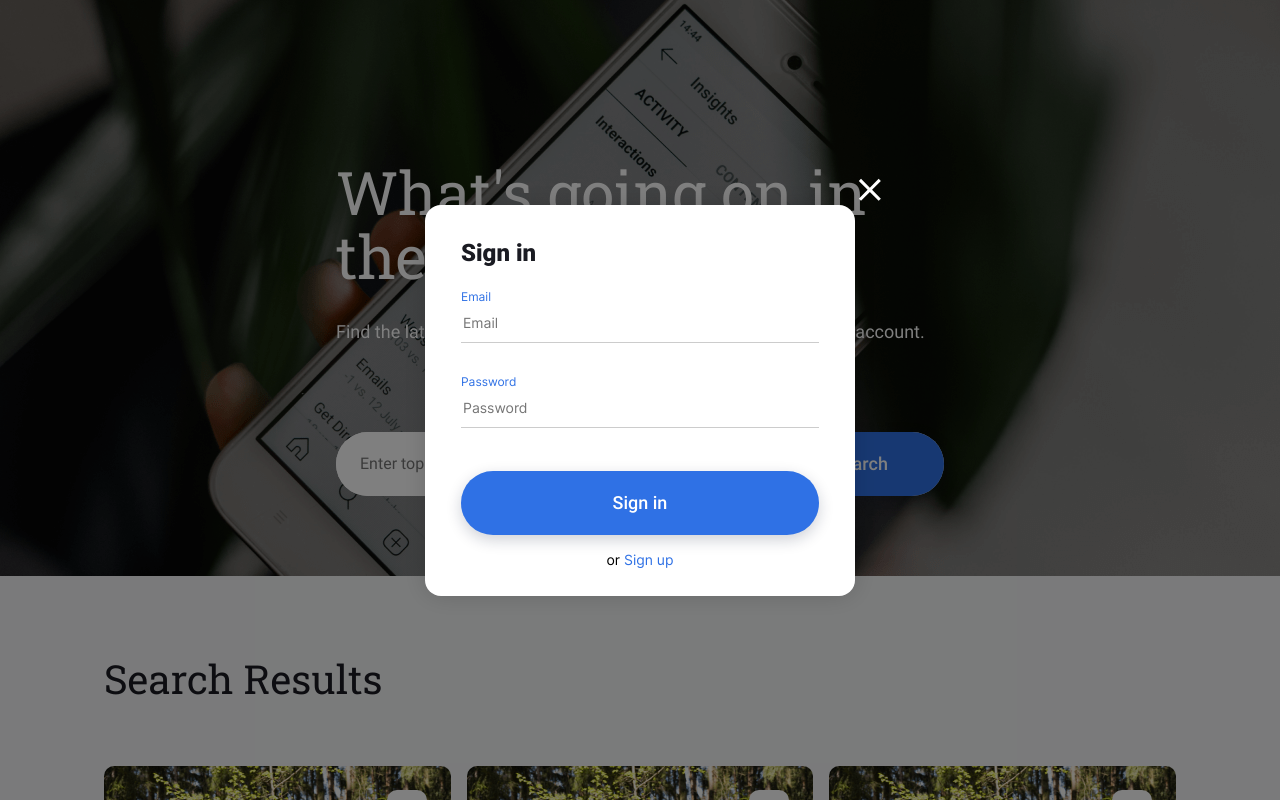
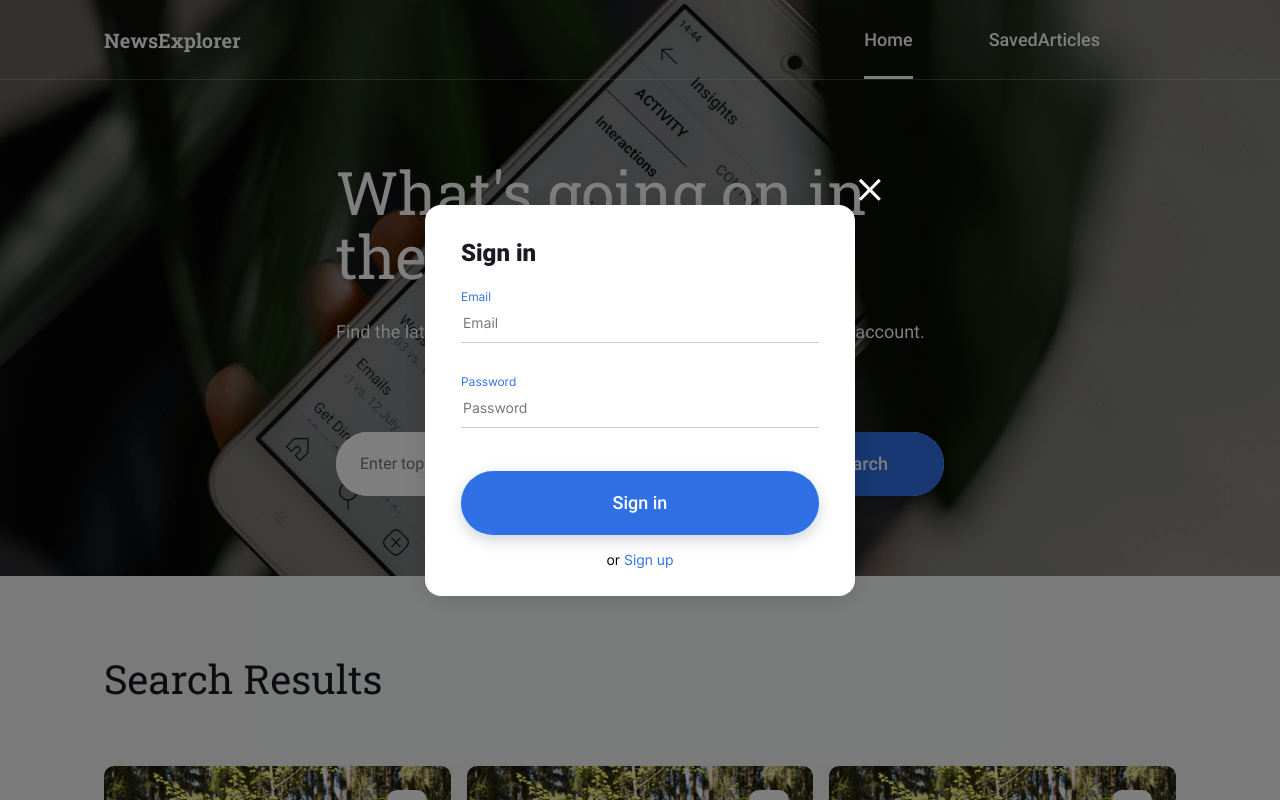
Before and after one commit to idenispankov/news-explorer-frontend, a React (Create React App) app: page /signin in a window 1280 px wide. Shown: the top 800 px of the page. Built offline with nearby package versions, Linux system fonts and the light colour scheme.

Commit message:
Navbar Component in progress, logo, home, articles works

```diff
--- a/src/components/App/App.js
+++ b/src/components/App/App.js
@@ -1,15 +1,16 @@
 import { useState } from 'react';
 import { Route, Switch } from 'react-router-dom';
 import './App.css';
-import Header from '../Header/Header.js';
-import About from '../About/About.js';
-import Footer from '../Footer/Footer.js';
-import NotFound from '../NotFound/NotFound.js';
-import Preloader from '../Preloader/Preloader.js';
-import SavedNewsHeader from '../SavedNewsHeader/SavedNewsHeader.js';
-import Main from '../Main/Main.js';
-import Login from '../Login/Login.js';
-import Register from '../Register/Register.js';
+import Header from '../Header/Header';
+import About from '../About/About';
+import Footer from '../Footer/Footer';
+import NotFound from '../NotFound/NotFound';
+import Preloader from '../Preloader/Preloader';
+import SavedNewsHeader from '../SavedNewsHeader/SavedNewsHeader';
+import Main from '../Main/Main';
+import Login from '../Login/Login';
+import Register from '../Register/Register';
+import Navbar from '../Navbar/Navbar';
 
 function App() {
   const [loggedin, setLoggedin] = useState(false);
@@ -18,7 +19,7 @@ function App() {
 
   return (
     <div className='app'>
-      <nav className='navbar'></nav>
+      <Navbar loggedin={loggedin} />
       <Switch>
         {/* Signup Route */}
         <Route path='/signup'>
--- a/src/components/Card/Card.js
+++ b/src/components/Card/Card.js
@@ -1,6 +1,6 @@
 import './Card.css';
 import card from '../../images/card.png';
-import { useHistory } from 'react-router-dom';
+import { useHistory, withRouter } from 'react-router-dom';
 import { useState } from 'react';
 
 const Card = ({ loggedin, setIsPopupOpen }) => {
@@ -41,7 +41,7 @@ const Card = ({ loggedin, setIsPopupOpen }) => {
           }`}
           onClick={onCardSave}
         ></button>
-        {/* {isArticles && <p className='card__keyword'>Nature</p>} */}
+        {savedNewsRoute && <p className='card__keyword'>Nature</p>}
         {!loggedin ? (
           <p className='card__signin' onClick={onTrySave}>
             Sign in to save articles
@@ -54,4 +54,4 @@ const Card = ({ loggedin, setIsPopupOpen }) => {
   );
 };
 
-export default Card;
+export default withRouter(Card);
--- a/src/components/FormSubmitButton/FormSubmitButton.css
+++ b/src/components/FormSubmitButton/FormSubmitButton.css
@@ -17,6 +17,13 @@
   cursor: pointer;
 }
 
+.form__button-submit-disabled {
+  background: #e6e8eb;
+  cursor: not-allowed;
+  box-shadow: none;
+  color: #b6bcbf;
+}
+
 @media screen and (max-width: 600px) {
   .form__button-submit {
     margin-top: 23px;
--- a/src/components/FormSubmitButton/FormSubmitButton.js
+++ b/src/components/FormSubmitButton/FormSubmitButton.js
@@ -2,7 +2,11 @@ import './FormSubmitButton.css';
 
 const FormSubmitButton = (props) => {
   return (
-    <button className='form__button-submit' aria-label='submit button'>
+    <button
+      // form__button-submit-disabled - Disabled class
+      className='form__button-submit'
+      aria-label='submit button'
+    >
       {props.submitButtonText}
     </button>
   );
--- a/src/components/Login/Login.js
+++ b/src/components/Login/Login.js
@@ -11,7 +11,7 @@ const Login = (props) => {
 
   useEffect(() => {
     props.setIsPopupOpen(true);
-  }, []);
+  }, [props]);
 
   const handleSubmit = (e) => {
     e.preventDefault();
--- /dev/null
+++ b/src/components/Navbar/Navbar.css
@@ -0,0 +1,59 @@
+.navbar {
+  width: 100%;
+  min-height: 80px;
+  background: rgba(255, 255, 255, 0.01);
+  box-shadow: inset 0px -1px 0px rgba(255, 255, 255, 0.2);
+  position: absolute;
+  top: 0;
+  left: 0;
+  display: flex;
+  align-items: center;
+  justify-content: space-between;
+  padding: 0 104px;
+}
+
+.navbar_type_white {
+  box-shadow: inset 0px -1px 0px #d1d2d6;
+  background: #fff;
+}
+
+.navbar__logo {
+  font-family: 'Roboto Slab', sans-serif;
+  font-weight: bold;
+  font-size: 20px;
+  line-height: 24px;
+  color: #fff;
+  text-decoration: none;
+  margin: 0;
+}
+
+.navbar__logo_text-dark {
+  color: #000;
+}
+
+.navbar__links {
+}
+
+.navbar__link {
+  text-decoration: none;
+  color: #fff;
+  font-family: 'Roboto', sans-serif;
+  font-weight: 500;
+  font-size: 18px;
+  line-height: 24px;
+  margin-right: 76px;
+  padding-bottom: 26px;
+}
+
+.navbar__link-active-home {
+  border-bottom: 3px solid #fff;
+}
+
+.navbar__link_text-dark {
+  color: #000;
+  border-bottom: none;
+}
+
+.navbar__link-active-news {
+  border-bottom: 3px solid #000;
+}
--- /dev/null
+++ b/src/components/Navbar/Navbar.js
@@ -0,0 +1,42 @@
+import './Navbar.css';
+import { useState } from 'react';
+import { useHistory, NavLink, withRouter } from 'react-router-dom';
+
+const Navbar = ({ loggedin }) => {
+  const history = useHistory();
+  const isSavedNewsRoute = history.location.pathname.includes('saved-news');
+
+  return (
+    <nav className={`navbar ${isSavedNewsRoute && 'navbar_type_white'}`}>
+      <NavLink
+        to='/'
+        className={`navbar__logo ${
+          isSavedNewsRoute && 'navbar__logo_text-dark'
+        }`}
+      >
+        NewsExplorer
+      </NavLink>
+      <div className='navbar__links'>
+        <NavLink
+          to='/'
+          className={`navbar__link navbar__link-active-home ${
+            isSavedNewsRoute && 'navbar__link_text-dark'
+          }`}
+        >
+          Home
+        </NavLink>
+        <NavLink
+          to='/saved-news'
+          className={`navbar__link ${
+            isSavedNewsRoute &&
+            'navbar__link_text-dark navbar__link-active-news '
+          }`}
+        >
+          SavedArticles
+        </NavLink>
+      </div>
+    </nav>
+  );
+};
+
+export default withRouter(Navbar);
```
